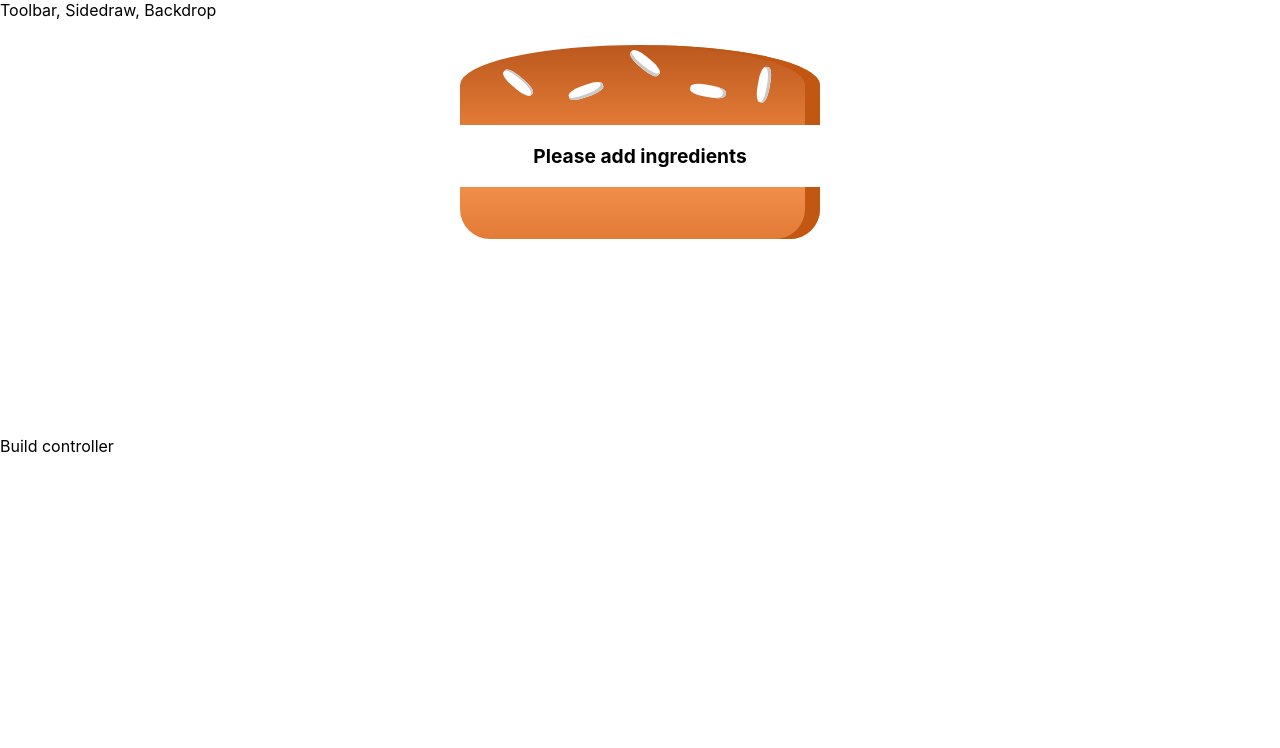
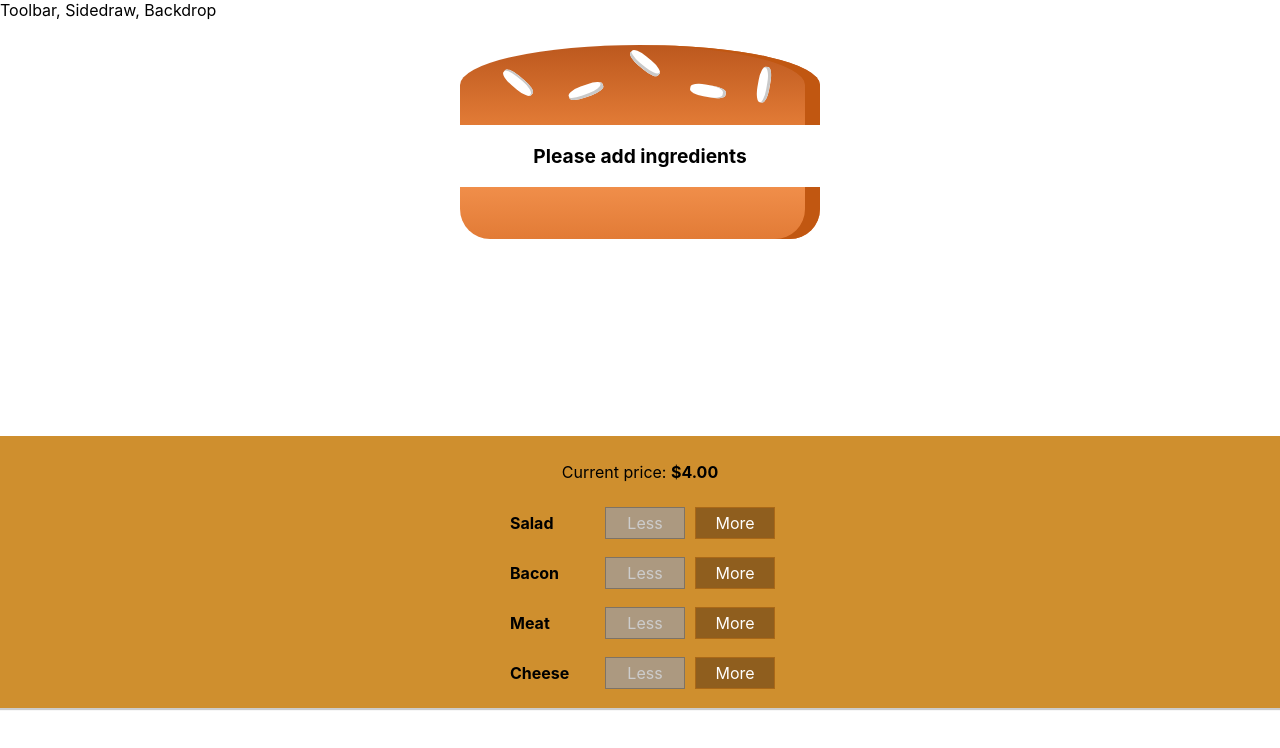
Before and after one commit to shtasi/react-lessons-two, a React (Create React App) app: page / in a window 1280 px wide. Shown: the top 748 px of the page. Built offline with nearby package versions, Linux system fonts and the light colour scheme.

Commit message:
lesson 135

```diff
--- /dev/null
+++ b/src/components/Burger/BuildControls/BuildControl/BuildControl.jsx
@@ -0,0 +1,12 @@
+import React from 'react';
+import classes from './BuildControl.module.css'
+
+const buildControl = (props) => {
+  return <div className={classes.BuildControl}>
+          <div className={classes.Label}>{props.label}</div>
+          <button className={classes.Less} onClick={props.removed} disabled={props.disabled}>Less</button>
+          <button className={classes.More} onClick={props.added}>More</button>
+        </div>
+};
+
+export default buildControl;
--- /dev/null
+++ b/src/components/Burger/BuildControls/BuildControl/BuildControl.module.css
@@ -0,0 +1,56 @@
+.BuildControl {
+  display: flex;
+  justify-content: space-between;
+  align-items: center;
+  margin: 5px 0;
+}
+
+.BuildControl button {
+  display: block;
+  font: inherit;
+  padding: 5px;
+  margin: 0 5px;
+  width: 80px;
+  border: 1px solid #AA6817;
+  cursor: pointer;
+  outline: none;
+}
+
+.BuildControl button:disabled {
+  background-color: #AC9980;
+  border: 1px solid #7E7365;
+  color: #ccc;
+  cursor: default;
+}
+
+.BuildControl button:hover:disabled {
+  background-color: #AC9980;
+  color: #ccc;
+  cursor: not-allowed;
+}
+
+.Label {
+  padding: 10px;
+  font-weight: bold;
+  width: 80px;
+}
+
+.BuildControl .Less {
+  background-color: #D39952;
+  color: white;
+}
+
+.BuildControl .More {
+  background-color: #8F5E1E;
+  color: white;
+}
+
+.BuildControl .Less:hover, .BuildControl .Less:active {
+  background-color: #DAA972;
+  color: white;
+}
+
+.BuildControl .More:hover,.BuildControl .More:active {
+  background-color: #99703F;
+  color: white;
+}
--- /dev/null
+++ b/src/components/Burger/BuildControls/BuildControls.jsx
@@ -0,0 +1,28 @@
+import React from 'react';
+import classes from './BuildControls.module.css'
+
+import BuildControl from './BuildControl/BuildControl';
+
+const controls = [
+  {label: 'Salad', type: 'salad'},
+  {label: 'Bacon', type: 'bacon'},
+  {label: 'Meat', type: 'meat'},
+  {label: 'Cheese', type: 'cheese'}
+]
+
+const buildControls = (props) => {
+  return <div className={classes.BuildControls}>
+         <p>Current price: <strong>${props.curPrice.toFixed(2)}</strong></p>
+            {
+              controls.map((ctrl) => {
+                return <BuildControl key={ctrl.label}
+                                     label={ctrl.label}
+                                     added={() => props.ingredientAdded(ctrl.type)}
+                                     removed={() => props.ingredientRemoved(ctrl.type)}
+                                     disabled={props.disabledInfo[ctrl.type]}/>
+              })
+            }
+          </div>
+}
+
+export default buildControls;
--- /dev/null
+++ b/src/components/Burger/BuildControls/BuildControls.module.css
@@ -0,0 +1,10 @@
+.BuildControls {
+  width: 100%;
+  background-color: #CF8F2E;
+  display: flex;
+  flex-flow: column;
+  align-items: center;
+  box-shadow: 0 2px 1px #ccc;
+  margin: auto;
+  padding: 10px 0;
+}
--- a/src/components/Burger/BurgerIngredient/BurgerIngredient.jsx
+++ b/src/components/Burger/BurgerIngredient/BurgerIngredient.jsx
@@ -28,7 +28,7 @@
     case ('bacon'):
       ingredient = <div className={classes.Bacon}></div>;
       break;
-    default: null
+    default: ingredient = null;
     }
 
     return ingredient;
--- a/src/containers/BurgerBuilder/BurgerBuilder.jsx
+++ b/src/containers/BurgerBuilder/BurgerBuilder.jsx
@@ -1,5 +1,13 @@
 import React, { Component, Fragment } from 'react';
 import Burger from '../../components/Burger/Burger';
+import BuildControls from '../../components/Burger/BuildControls/BuildControls';
+
+const PRICES = {
+  salad: 0.5,
+  cheese: 0.4,
+  meat: 1.3,
+  bacon: 0.7
+};
 
 class BurgerBuilder extends Component {
 
@@ -9,13 +17,56 @@
       bacon: 0,
       cheese: 0,
       meat: 0,
-    }};
+    },
+    totalPrice: 4
+  };
+
+  addIngredientHandler = (type) => {
+    const oldCount = this.state.ingredients[type];
+    const updatedCount = oldCount + 1;
+    const updatedIngredients = {
+      ...this.state.ingredients
+    };
+    updatedIngredients[type] = updatedCount;
+    const oldPrice = this.state.totalPrice;
+    const newPrice = oldPrice + PRICES[type];
+    this.setState({
+      ingredients: updatedIngredients,
+      totalPrice: newPrice
+    })
+  }
+
+  removeIngredientHandler = (type) => {
+    const oldCount = this.state.ingredients[type];
+    if (oldCount <= 0) return;
+    const updatedCount = oldCount - 1;
+    const updatedIngredients = {
+      ...this.state.ingredients
+    };
+    updatedIngredients[type] = updatedCount;
+    const oldPrice = this.state.totalPrice;
+    const newPrice = oldPrice - PRICES[type];
+    this.setState({
+      ingredients: updatedIngredients,
+      totalPrice: newPrice
+    })
+  }
 
   render () {
+    const disabledInfo = {
+      ...this.state.ingredients
+    };
+    for (let key in disabledInfo)
+    {
+      disabledInfo[key] = disabledInfo[key] <= 0;
+    }
     return (
       <Fragment>
         <Burger ingredients={this.state.ingredients} />
-        <div>Build controller</div>
+        <BuildControls ingredientAdded={this.addIngredientHandler}
+                       ingredientRemoved={this.removeIngredientHandler}
+                       disabledInfo={disabledInfo}
+                       curPrice={this.state.totalPrice}/>
       </Fragment>
     );
   }
```
